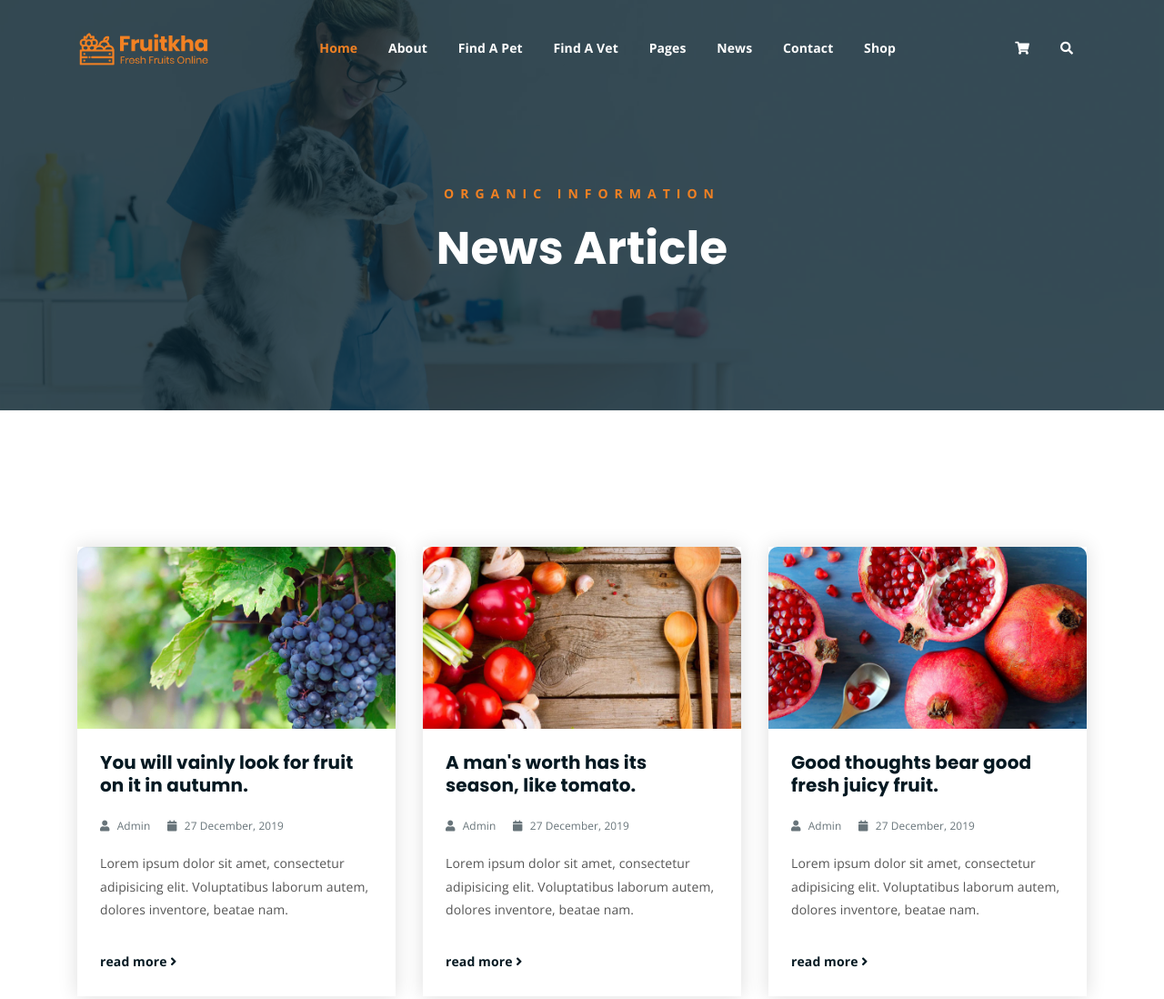
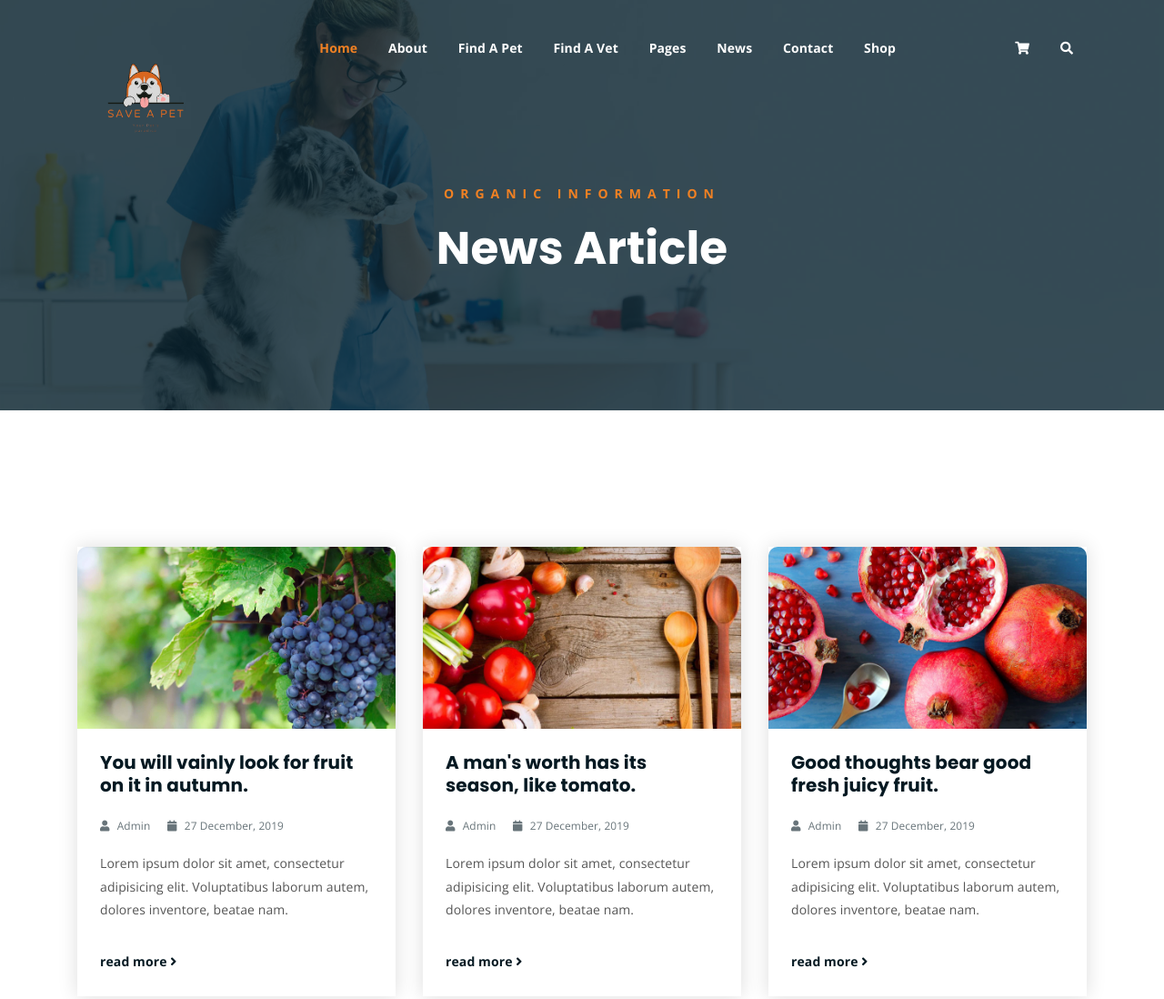
Before and after one commit to dhurvasaxena/SAVE-A-PET, a plain HTML site: page news.html in a window 1280 px wide. Shown: the top 1098 px of the page at 91% size. Drawn offline with nearby package versions, Linux system fonts and the light colour scheme.

Commit message:
changesinlogo

```diff
--- a/news.html
+++ b/news.html
@@ -51,7 +51,7 @@
 						<!-- logo -->
 						<div class="site-logo">
 							<a href="index.html">
-								<img src="assets/img/logo.png" alt="">
+								<img src="assets/img/SaveAPetLogo.png" alt="">
 							</a>
 						</div>
 						<!-- logo -->
```
Also changed, not shown: shop.html (+1 -1 lines), single-news.html (+1 -1 lines), single-product.html (+1 -1 lines).
